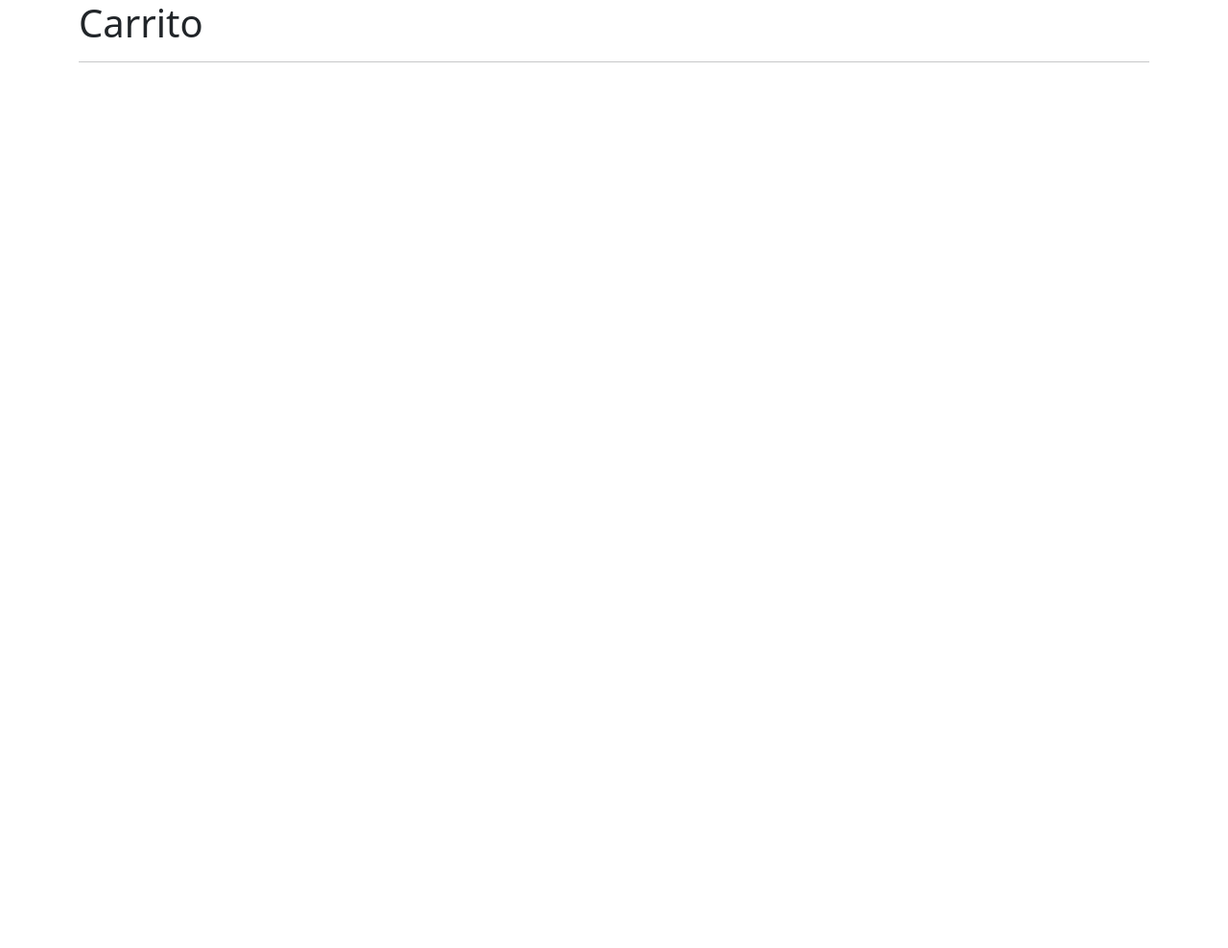
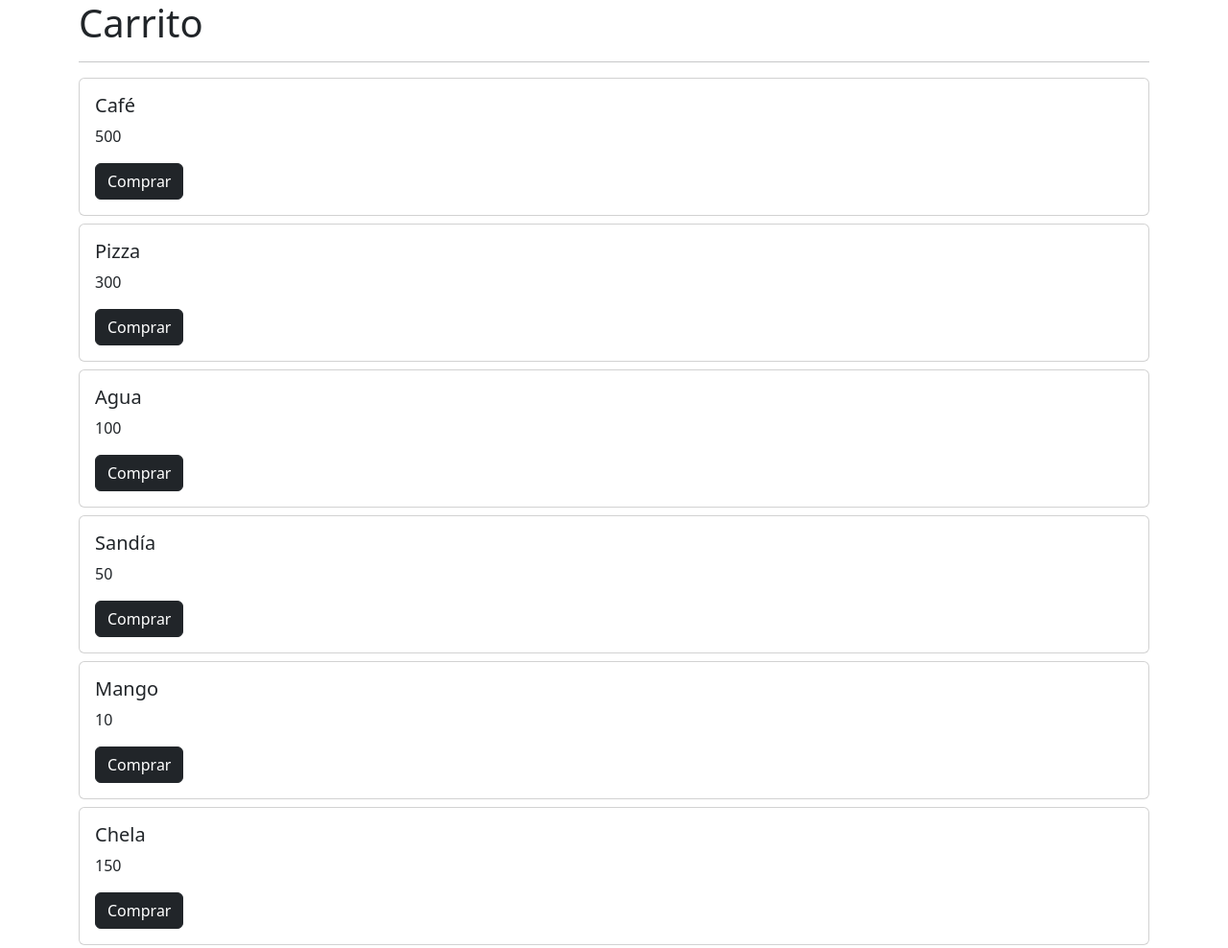
Before and after one commit to irisvilaseca/Carrito-con-Javascript, a plain HTML site: page index.html in a window 1280 px wide. Shown: the whole page at 96% size. Before the commit the page ends 800 px from the top, so only its background shows below. Drawn offline with nearby package versions, Linux system fonts and the light colour scheme.

Commit message:
data fetched from json file and cards showing text

```diff
--- a/app.js
+++ b/app.js
@@ -0,0 +1,33 @@
+const items = document.getElementById('items');
+const templateCard = document.getElementById('template-card').content;
+const fragment = document.createDocumentFragment()
+
+document.addEventListener('DOMContentLoaded', ()=>{
+    fetchData()
+})
+
+//La palabra “async” ante una función significa que la función siempre devolverá una promesa.
+const fetchData = async () =>{
+    //Prueba una función y si no se puede realizar, imprime el error que se ha producido
+    try {
+        //Javascript espera con la palabra "await" a obtener la respuesta a la promesa
+        const res = await fetch ('api.json')
+        const data = await res.json()
+        showCards(data)
+        //El "catch" atrapa los errores en el bloque del "try"
+    } catch (error) {
+        console.log(error)
+    }
+}
+const showCards = data => {
+    //Por cada objeto de data separa los "producto"
+    data.forEach(producto=>{
+        templateCard.querySelector('h5').textContent = producto.title
+        templateCard.querySelector('p').textContent = producto.precio
+        //Copia todos los elementos hijos del componente templateCard
+        const clone = templateCard.cloneNode(true)
+        //Añade un elemento hijo
+        fragment.appendChild(clone)
+    })
+    items.appendChild(fragment)
+}
--- a/index.html
+++ b/index.html
@@ -11,7 +11,19 @@
     <div class="container">
         <h1>Carrito</h1>
         <hr>
+        <div class="row" id="items"></div>
     </div>
+    <template id="template-card">
+        <div class="col-12 mb-2">
+          <div class="card">
+            <div class="card-body">
+              <h5>Titulo</h5>
+              <p>precio</p>
+              <button class="btn btn-dark">Comprar</button>
+            </div>
+          </div>
+        </div>
+      </template>
     <script src="app.js"></script>
     <script src="https://cdn.jsdelivr.net/npm/bootstrap@5.2.0/dist/js/bootstrap.bundle.min.js" integrity="sha384-A3rJD856KowSb7dwlZdYEkO39Gagi7vIsF0jrRAoQmDKKtQBHUuLZ9AsSv4jD4Xa" crossorigin="anonymous"></script>
 </body>
```
